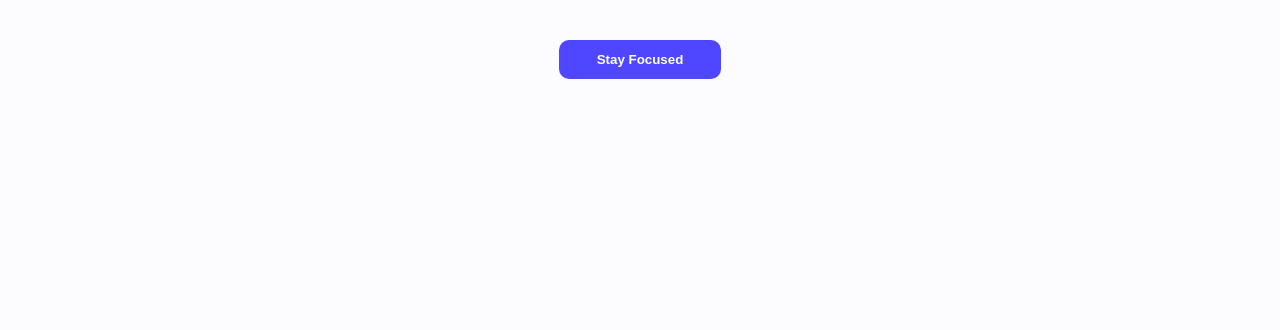
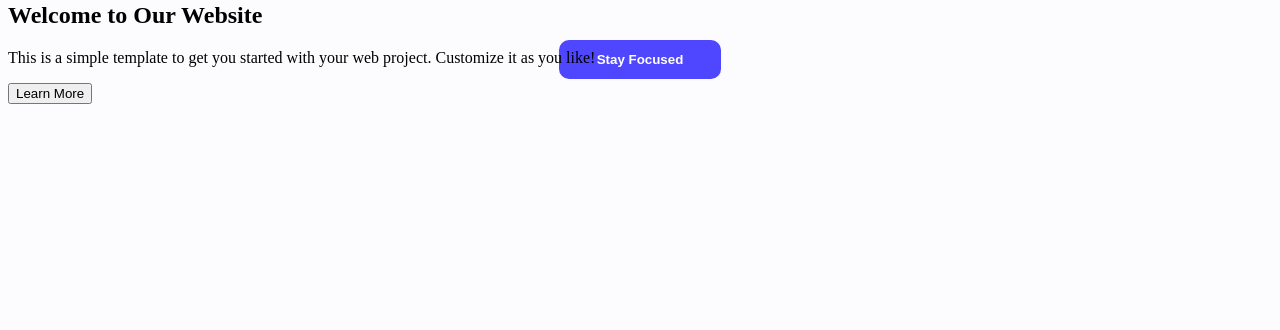
Before and after one commit to omor244/Frist-Assignment, a plain HTML site: page project/index.html in a window 1280 px wide. Shown: the part 470-800 px from the top of the page. Drawn offline with Linux system fonts and the light colour scheme.

Commit message:
git push

```diff
--- a/project/index.html
+++ b/project/index.html
@@ -22,7 +22,13 @@
            </section>
     </header>
     <main>
-
+        <section class="content display-flex">
+            <div class="content-container">
+                <h2 class="content-title">Welcome to Our Website</h2>
+                <p class="content-text">This is a simple template to get you started with your web project. Customize it as you like!</p>
+                <button class="content-btn">Learn More</button>
+            </div>
+        </section>
     </main>
     <footer>
 
```
